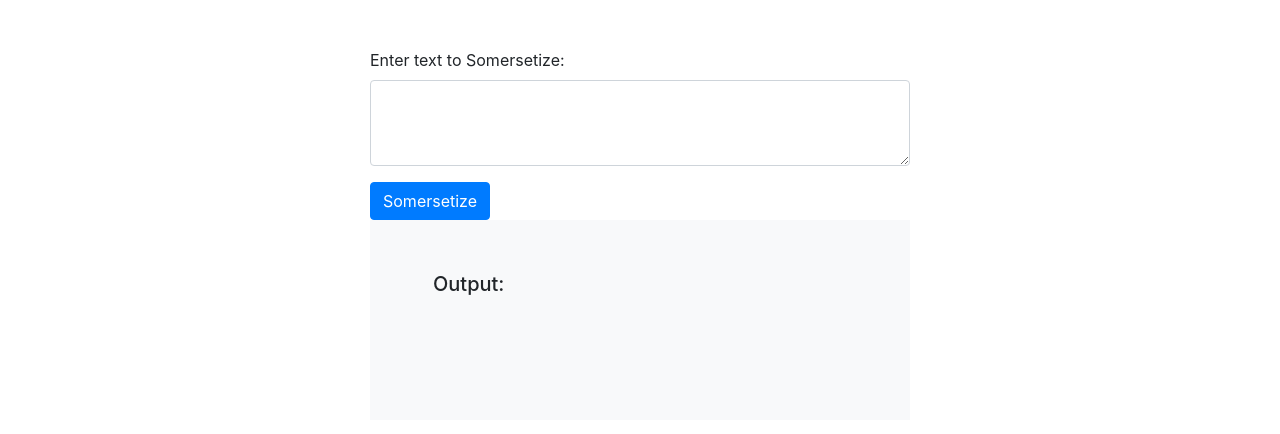
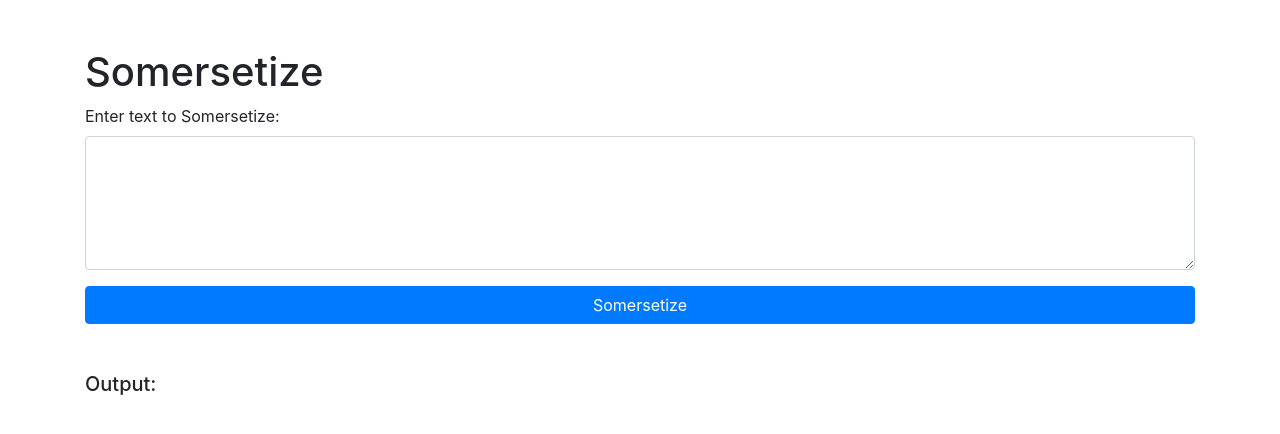
Before and after one commit to JamesWilson19947/EnglishToSomerset, a website: page public/index.html in a window 1280 px wide. Drawn offline with nearby package versions, Linux system fonts and the light colour scheme.

Commit message:
Update index.html

```diff
--- a/public/index.html
+++ b/public/index.html
@@ -2,32 +2,25 @@
 <html>
   <head>
     <meta charset="UTF-8">
+    <meta name="viewport" content="width=device-width, initial-scale=1">
     <title>Somersetizer</title>
     <link rel="stylesheet" href="https://stackpath.bootstrapcdn.com/bootstrap/4.4.1/css/bootstrap.min.css">
   </head>
   <body>
     <div class="container mt-5">
       <div class="row">
-        <div class="col-md-6 mx-auto">
+        <div class="col-md-12 col-lg-12 mx-auto">
           <form id="somersetizer-form">
             <div class="form-group">
+              <h1> Somersetize </h1>
               <label for="input">Enter text to Somersetize:</label>
-              <textarea class="form-control" id="" id="input" name="input" rows="3"></textarea>
+              <textarea class="form-control" id="input" name="input" rows="5"></textarea>
             </div>
-            <button type="submit" class="btn btn-primary">Somersetize</button>
+            <button type="submit" class="btn btn-primary btn-block">Somersetize</button>
           </form>
-          <div class="hero">
-
-          </div>
-          <div class="container py-1 mb-1 bg-light rounded-3 ">
-            <div class="p-5 mb-4 lc-block">
-              <h5> Output:</h5>
-              <div class="lc-block col-md-12">
-                <div editable="rich">
-                  <div id="output" class="mt-5"></div>
-                </div>
-              </div>
-            </div>
+          <div class="mt-5">
+            <h5> Output:</h5>
+            <div id="output"></div>
           </div>
         </div>
       </div>
```
